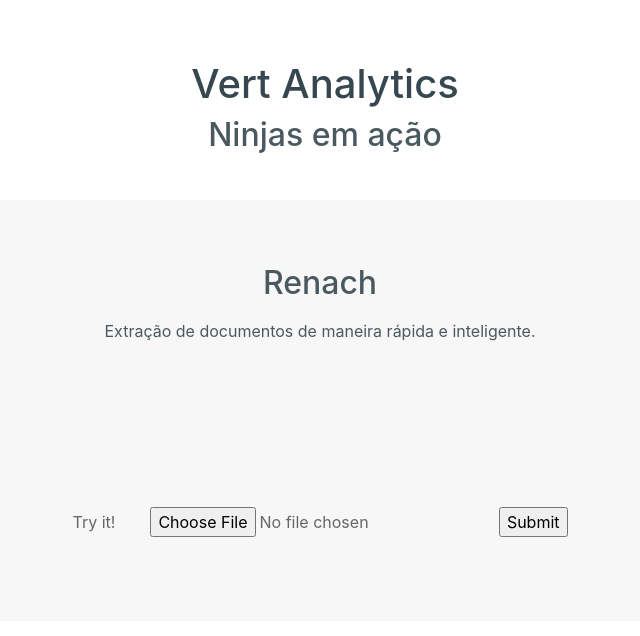
After one commit to thiagolrpinho/vert_face_recognitor, a Flask app: page /renach/ in a window 1280 px wide. The commit adds this page. Shown: the top 636 px of the page, without its empty margins (320-960 px from the left). Run offline with Flask 2, Linux system fonts and the light colour scheme; some libraries are stand-ins or nearby versions.

Commit message:
:sparkles: Created pages and routes for renach

```diff
--- a/main.py
+++ b/main.py
@@ -10,80 +10,109 @@
 UPLOAD_FOLDER = './uploads'
 app = Flask(__name__)
 app.secret_key = "TEU_PAI"
-@app.route('/')
-def index():
-  return render_template('index.html')
 
-@app.route('/result')
-def result(match_result):
-  if match_result:
-      return render_template('is_same.html')
-  else:
-      return render_template('not_same.html')
 
-@app.route('/upload', methods=['GET', 'POST'])
-def upload():
-  if request.method == 'POST':
-      # check if the post request has the file part
-      if 'first_image' not in request.files or\
-            'second_image' not in request.files:
-          print('No file part')
-          return redirect(request.url)
-      images = []
-      faces = []
-      paths = []
-      images.append(request.files['first_image'])
-      images.append(request.files['second_image'])
-      # if user does not select file, browser also
-      # submit an empty part without filename
-      for i, image in enumerate(images):
-        if image.filename == '':
-          print('No selected file')
-          return redirect(request.url)
-        if image and allowed_file(image.filename):
-          ##### ERRO #####
-          # Nessa etapa está sendo alterada a extenção do arquivo
-          # para por exemplo .jpg0 .jpg1 e etc
-          # o arquivo está sendo identificado com codificação inválida
-          # e por algum motivo o arquivo não está sendo salvo
-          filename = secure_filename(str(image.filename) + str(i))
-          path = os.path.join(UPLOAD_FOLDER, filename)
-          image.save(path)
-          paths.append(path)
+@app.route('/reconhecimento_facial/')
+def reconhecimento_index():
+    return render_template('reconhecimento_index.html')
 
-      for path in paths:
-          face_nparray, original_image = open_crop_and_resize_face(path)
-          faces.append(face_nparray)
-          os.remove(path)
 
-      embeddings = faces_to_embeddings(faces)
+@app.route('/reconhecimento_facial/result')
+def reconhecimento_result(match_result):
+    if match_result:
+        return render_template('is_same.html')
+    else:
+        return render_template('not_same.html')
 
-      return result(is_match(embeddings[0], embeddings[1]))
-  return redirect(url_for('index'))
+@app.route('/reconhecimento_facial/upload', methods=['GET', 'POST'])
+def reconhecimento_upload():
+    if request.method == 'POST':
+        # check if the post request has the file part
+        if 'first_image' not in request.files or\
+                'second_image' not in request.files:
+            print('No file part')
+            return redirect(request.url)
+        images = []
+        faces = []
+        paths = []
+        images.append(request.files['first_image'])
+        images.append(request.files['second_image'])
+        # if user does not select file, browser also
+        # submit an empty part without filename
+        for i, image in enumerate(images):
+            if image.filename == '':
+                print('No selected file')
+                return redirect(request.url)
+            if image and allowed_file(image.filename):
+                ##### ERRO #####
+                # Nessa etapa está sendo alterada a extensão do arquivo
+                # para por exemplo .jpg0 .jpg1 e etc
+                # o arquivo está sendo identificado com codificação inválida
+                # e por algum motivo o arquivo não está sendo salvo
+                filename = secure_filename(str(image.filename) + str(i))
+                path = os.path.join(UPLOAD_FOLDER, filename)
+                image.save(path)
+                paths.append(path)
+
+        for path in paths:
+            face_nparray, original_image = open_crop_and_resize_face(path)
+            faces.append(face_nparray)
+            os.remove(path)
+        embeddings = faces_to_embeddings(faces)
+        return reconhecimento_result(is_match(embeddings[0], embeddings[1]))
+    return redirect(url_for('reconhecimento_index'))
+
+
+@app.route('/renach/')
+def renach_index():
+    return render_template('renach_index.html')
+
+
+@app.route('/renach/upload', methods=['GET', 'POST'])
+def renach_upload():
+    if request.method == 'POST':
+        if 'file' not in request.files:
+            print('No file part')
+            return redirect(request.url)
+        # if user does not select file, browser also
+        # submit an empty part without filename
+        renach_image = request.files['file']
+        if renach_image.filename == '':
+            print('No selected file')
+            return redirect(request.url)
+        if renach_image and allowed_file(renach_image.filename):
+            texto_extraido = renach_extrai_textos(renach_image)
+            return texto_extraido
+    return redirect(url_for('renach_index'))
+
+def renach_extrai_textos(image):
+    return 'Belo conteúdo extraído da renach'
 
 @app.route('/uploads/<filename>')
 def uploaded_file(filename):
-  return send_from_directory(UPLOAD_FOLDER, filename)
+    return send_from_directory(UPLOAD_FOLDER, filename)
+
 
 def allowed_file(filename):
-  return '.' in filename and \
-    filename.rsplit('.', 1)[1].lower() in ALLOWED_EXTENSIONS
+    return '.' in filename and \
+        filename.rsplit('.', 1)[1].lower() in ALLOWED_EXTENSIONS
+
 
 if __name__ == '__main__':
-  if len(sys.argv) == 6:
-  # TODO - user upload astore
-  # To start app only want to use APP_IP, APP_PORT, UPLOAD_FOLDER params
-    APP_IP = sys.argv[1]
-    APP_PORT = int(sys.argv[2])
-    UPLOAD_FOLDER = sys.argv[3]
-    AUTHINFO = sys.argv[4]
-    ASTORE = sys.argv[5]
-    # ASTORE_LIB = sys.argv[6]
-  else:
-    APP_IP = '0.0.0.0'
-    APP_PORT = 7050
-    UPLOAD_FOLDER = './uploads'
-    AUTHINFO = './.authinfo'
-    ASTORE = 'lenet'
-    # ASTORE_LIB = 'casuser'
-  app.run(debug=True, host=APP_IP, port=APP_PORT)
+    if len(sys.argv) == 6:
+    # TODO - user upload astore
+    # To start app only want to use APP_IP, APP_PORT, UPLOAD_FOLDER params
+        APP_IP = sys.argv[1]
+        APP_PORT = int(sys.argv[2])
+        UPLOAD_FOLDER = sys.argv[3]
+        AUTHINFO = sys.argv[4]
+        ASTORE = sys.argv[5]
+        # ASTORE_LIB = sys.argv[6]
+    else:
+        APP_IP = '0.0.0.0'
+        APP_PORT = 7050
+        UPLOAD_FOLDER = './uploads'
+        AUTHINFO = './.authinfo'
+        ASTORE = 'lenet'
+        # ASTORE_LIB = 'casuser'
+    app.run(debug=True, host=APP_IP, port=APP_PORT)
--- a/static/js/script.js
+++ b/static/js/script.js
@@ -0,0 +1,73 @@
+$("#image-results").hide();
+$("#exit").hide();
+
+function turnIntoArray(dictionary) {
+  var array = [];
+  $.each(dictionary, function(index, value) {
+    array.push({classification: index, probability: value});
+  });
+  return array;
+}
+
+function sortScores(scores) {
+  return scores.sort(function(a, b) {
+    return b.probability - a.probability;
+  });
+}
+
+Dropzone.autoDiscover = false;
+
+$(function () {
+  var myDropzone = new Dropzone("#my-awesome-dropzone");
+  myDropzone.on("success", function(file, response) {
+    console.log(response);
+    $("#image-demo").hide();
+    $("#image-preview img").attr("src", response.imgUrl);
+
+    var scores = turnIntoArray(response.scores);
+    scores = sortScores(scores);
+    console.log(scores);
+
+    var scoreDivs = [];
+    $.each(scores, function(index, score) {
+      console.log(score);
+      var classification = score.classification.slice(9);
+
+      var row = $(document.createElement("div"));
+      row.addClass("ty-row ty-labels");
+
+      var name = $(document.createElement("div"));
+      name.addClass("name ty-labels");
+      name.text(classification);
+
+      var prob = $(document.createElement("div"));
+      prob.addClass("score ty-labels");
+      prob.text(Math.round(score.probability * 100) + "%");
+
+      var bar = $(document.createElement("div"));
+      bar.addClass("bar ty-labels");
+
+      var meter = $(document.createElement("div"));
+      meter.addClass("meter ty-labels");
+      meter.css("width", prob.text());
+
+      bar.append(meter);
+      row.append(name, prob, bar);
+
+      scoreDivs.push(row);
+    });
+
+    $("#score-card").append(scoreDivs);
+    $("#image-results").show();
+    $("#exit").show();
+  });
+
+  $("#exit").click(function() {
+    $("#image-preview img").attr("src", "");
+    $("#score-card").empty();
+    $("#image-results").hide();
+    myDropzone.removeAllFiles();
+    $("#image-demo").show();
+    $("#exit").hide();
+  });
+});
--- a/templates/index.html
+++ b/templates/reconhecimento_index.html
@@ -20,7 +20,7 @@
           <div class="demo-container" id="image-demo">
             <div class="ty-center ty-app">
               <div class="try-it ty-app">Tente!</div>
-              <form action="/upload" enctype="multipart/form-data" method='post'>
+              <form action="/reconhecimento_facial/upload" enctype="multipart/form-data" method='post'>
                 <input type="file" name="first_image" accept="image/*">
                 <input type="file" name="second_image" accept="image/*">
                 <input type="submit">
--- /dev/null
+++ b/templates/renach_index.html
@@ -0,0 +1,37 @@
+{% extends "layout.html" %}
+
+{% block content %}
+<div class="d-flex w-100 h-100 p-3 mx-auto flex-column ty-wrapper">
+    <article>
+        <header>
+            <div class="ty-header-div" style="text-align: center;">
+                <h1 class="ty-title">Vert Analytics</h1>
+                <h2 class="ty-subtitle">Ninjas em ação</h2>
+            </div>
+        </header>
+        <section class="ty-content">
+            <div class="ty-showcase">
+                <div class="ty-showcase-content">
+                    <h2 style="text-align: center;">Renach</h2>
+                    <p class="ty-text-body">
+                        <center>
+                            Extração de documentos de maneira rápida e inteligente.
+                        </center>
+                    </p>
+                </div>
+            </div>
+            <!-- DEMO -->
+            <div class="demo-container" id="image-demo">
+                <div class="ty-center ty-app">
+                    <div class="try-it ty-app">Try it!</div>
+                    <form action="/renach/upload" enctype="multipart/form-data" method='post'>
+                        <input type="file" name="file" accept="image/*">
+                        <input type="submit">
+                    </form>
+                </div>
+            </div>
+            <!-- END DEMO -->
+        </section>
+    </article>
+</div>
+{% endblock %}
```
